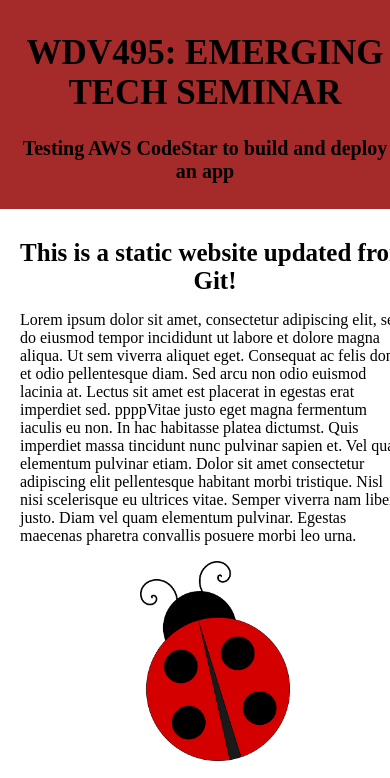
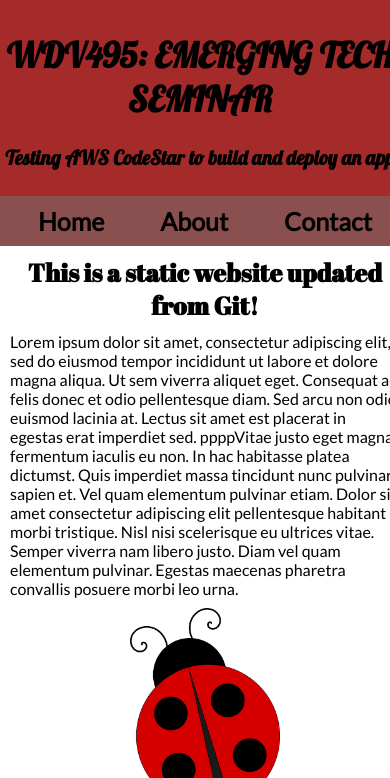
Before and after one commit to mkedmonds/TestProject, a plain HTML site: page webpage/index.html in a window 390 px wide. Shown: the top 778 px of the page. Drawn offline with Linux system fonts and the light colour scheme.

Commit message:
Update for change 8

```diff
--- a/webpage/css/styles.css
+++ b/webpage/css/styles.css
@@ -8,6 +8,7 @@ body{
 .head{
   width: 960px;
   background-color: brown;
+  font-family: 'Lobster', cursive;
   padding: 10px;
   margin: auto auto;
 }
@@ -21,10 +22,26 @@ img {
   width: 150px;
 }
 
+nav{
+  display: flex;
+  width: 960px;
+  background-color: #8A4F4F;
+  justify-content: space-around;
+  padding: 10px;
+  margin: auto auto;
+}
+
+nav div {
+  font-size: 25px;
+  font-weight: bold;
+  font-family: 'Lato', sans-serif;
+}
+
 #container{
   width: 960px;
   background-color: white;
   margin: auto auto;
+  font-family: 'Lato', sans-serif;
   padding: 10px;
 }
 .foot{
@@ -35,6 +52,7 @@ img {
 }
 .footer{
   font-size: 20px;
+  font-family: 'Lobster', cursive;
   text-align: center;
 }
 
@@ -50,15 +68,17 @@ h4{
   font-size: 25px;
   margin-top: 10px;
   margin-bottom: 10px;
+  font-family: 'Abril Fatface', cursive;
 }
 
 @media only screen and (max-width: 700px) {
   body {
-    background-color: lightblue;
+    background-color: #590D0D;
   }
 
   .head, .foot {
     width: 100%;
+    padding: 10px 15px 10px 5px;
   }
 
   h1{
@@ -67,9 +87,23 @@ h4{
   h2{
     font-size: 20px;
   }
+  h4{
+    margin: 0px 0px 10px 0px;
+  }
+
+  nav{
+    width: 100%;
+  }
 
   #container{
     width: 100%;
-    padding: 20px;
+    padding: 10px;
   }
+
+  #container div {
+    margin-bottom: 10px;
+  }
+
+
+
 }
--- a/webpage/index.html
+++ b/webpage/index.html
@@ -6,6 +6,7 @@
     <title>Example app</title>
     <meta name="description" content="" />
     <link href="css/styles.css" rel="stylesheet">
+    <link href="https://fonts.googleapis.com/css2?family=Abril+Fatface&family=Lato&family=Lobster&display=swap" rel="stylesheet">
     <meta name="viewport" content="width=device-width, initial-scale=1.0">
 </head>
 
@@ -17,18 +18,26 @@
         </div>
     </div>
 
+    <div>
+        <nav>
+            <div>Home</div>
+            <div>About</div>
+            <div>Contact</div>
+        </nav>
+    </div>
+
     <div id="container">
         <h4>This is a static website updated from Git!</h4>
 
-        <p>Lorem ipsum dolor sit amet, consectetur adipiscing elit, sed do eiusmod tempor incididunt ut labore et dolore magna aliqua. Ut sem viverra aliquet eget. Consequat ac felis donec et odio pellentesque diam. Sed arcu non odio euismod lacinia at. Lectus sit amet est placerat in egestas erat imperdiet sed. ppppVitae justo eget magna fermentum iaculis eu non. In hac habitasse platea dictumst. Quis imperdiet massa tincidunt nunc pulvinar sapien et. Vel quam elementum pulvinar etiam. Dolor sit amet consectetur adipiscing elit pellentesque habitant morbi tristique. Nisl nisi scelerisque eu ultrices vitae. Semper viverra nam libero justo. Diam vel quam elementum pulvinar. Egestas maecenas pharetra convallis posuere morbi leo urna.</p>
+        <div>Lorem ipsum dolor sit amet, consectetur adipiscing elit, sed do eiusmod tempor incididunt ut labore et dolore magna aliqua. Ut sem viverra aliquet eget. Consequat ac felis donec et odio pellentesque diam. Sed arcu non odio euismod lacinia at. Lectus sit amet est placerat in egestas erat imperdiet sed. ppppVitae justo eget magna fermentum iaculis eu non. In hac habitasse platea dictumst. Quis imperdiet massa tincidunt nunc pulvinar sapien et. Vel quam elementum pulvinar etiam. Dolor sit amet consectetur adipiscing elit pellentesque habitant morbi tristique. Nisl nisi scelerisque eu ultrices vitae. Semper viverra nam libero justo. Diam vel quam elementum pulvinar. Egestas maecenas pharetra convallis posuere morbi leo urna.</div>
 
         <div class="img">
             <img src="img/ladybug.png" alt="Ladybug">
         </div>
 
 
-        <p>Hendrerit gravida rutrum quisque non. Gravida in fermentum et sollicitudin ac. Amet luctus venenatis lectus magna fringilla urna porttitor. Est sit amet facilisis magna etiam tempor orci eu. Neque laoreet suspendisse interdum consectetur libero id. Lorem donec massa sapien faucibus et molestie. Rutrum tellus pellentesque eu tincidunt tortor aliquam. Ac odio tempor orci dapibus ultrices in. Massa ultricies mi quis hendrerit dolor. Neque gravida in fermentum et sollicitudin ac orci. Sit amet commodo nulla facilisi nullam vehicula.Hendrerit gravida rutrum quisque non. Gravida in fermentum et sollicitudin ac. Amet luctus venenatis lectus magna fringilla urna porttitor. Est sit amet facilisis magna etiam tempor orci eu. Neque laoreet suspendisse interdum consectetur libero id. Lorem donec massa sapien faucibus et molestie.
-        </p>
+        <div>Hendrerit gravida rutrum quisque non. Gravida in fermentum et sollicitudin ac. Amet luctus venenatis lectus magna fringilla urna porttitor. Est sit amet facilisis magna etiam tempor orci eu. Neque laoreet suspendisse interdum consectetur libero id. Lorem donec massa sapien faucibus et molestie. Rutrum tellus pellentesque eu tincidunt tortor aliquam. Ac odio tempor orci dapibus ultrices in. Massa ultricies mi quis hendrerit dolor. Neque gravida in fermentum et sollicitudin ac orci. Sit amet commodo nulla facilisi nullam vehicula.Hendrerit gravida rutrum quisque non. Gravida in fermentum et sollicitudin ac. Amet luctus venenatis lectus magna fringilla urna porttitor. Est sit amet facilisis magna etiam tempor orci eu. Neque laoreet suspendisse interdum consectetur libero id. Lorem donec massa sapien faucibus et molestie.
+        </div>
     </div>
 
     <div class="footer">
```
